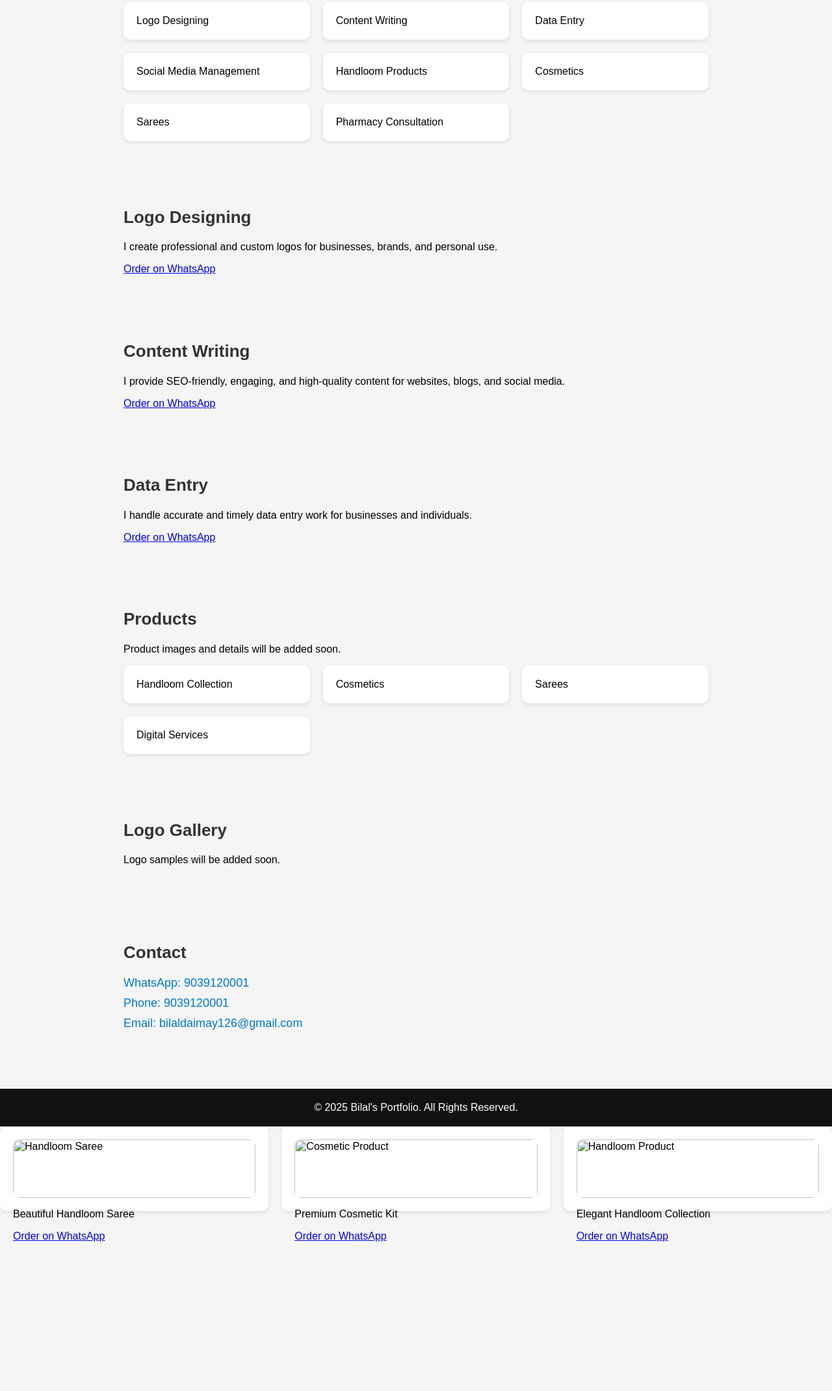
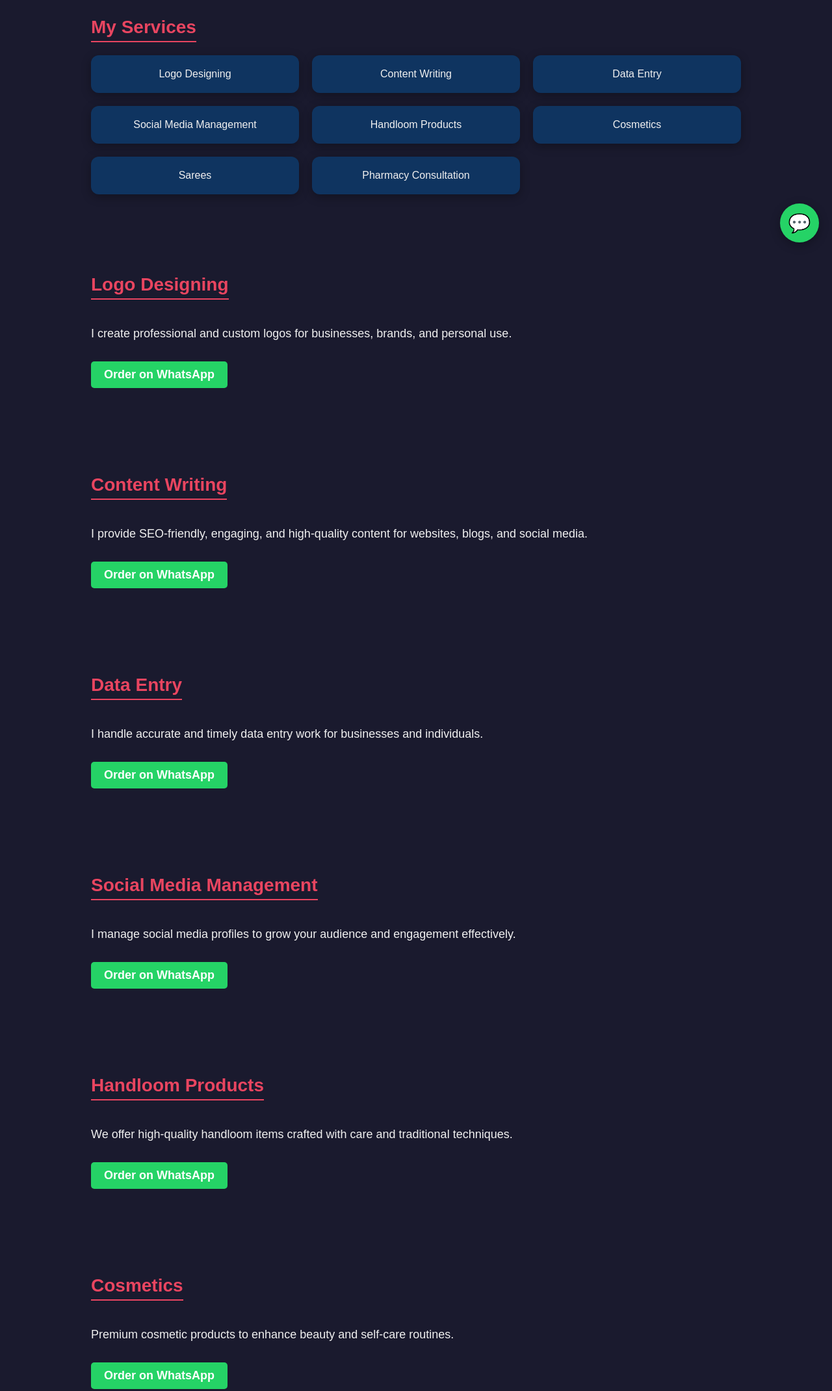
Before and after one commit to bilal1261/Bilal-s, a plain HTML site: page index.html in a window 1280 px wide. Shown: the part 407-2547 px from the top of the page at 65% size. Before the commit the page ends 2318 px from the top, so only its background shows below. Drawn offline with Linux system fonts and the light colour scheme.

Commit message:
Revamp portfolio layout and styles
Updated the styling and structure of the portfolio page, including new sections for services and products. Removed the old support link and added a floating WhatsApp button.

Signed-off-by: bilal1261 <zubindaimay126@gmail.com>

```diff
--- a/index.html
+++ b/index.html
@@ -1,6 +1,3 @@
-<a href="https://www.paypal.com/paypalme/YOURUSERNAME" target="_blank" class="support-btn">
-  Support / Sponsor Me
-</a>
 <!DOCTYPE html>
 <html lang="en">
 <head>
@@ -8,19 +5,128 @@
   <meta name="viewport" content="width=device-width, initial-scale=1.0" />
   <title>Bilal's Portfolio</title>
   <style>
-    body { margin: 0; font-family: Arial, sans-serif; background: #f5f5f5; }
-    header { background: #111; color: #fff; padding: 20px; text-align: center; font-size: 28px; }
-    section { padding: 40px 20px; max-width: 900px; margin: auto; }
-    h2 { color: #333; font-size: 26px; }
-    .grid { display: grid; grid-template-columns: repeat(auto-fit, minmax(250px, 1fr)); gap: 20px; }
-    .card { background: #fff; padding: 20px; border-radius: 10px; box-shadow: 0 2px 6px rgba(0,0,0,0.1); }
-    .contact a { display: block; margin: 10px 0; font-size: 18px; color: #0077cc; text-decoration: none; }
-    footer { text-align: center; padding: 20px; background: #111; color: #fff; margin-top: 40px; }
+    /* --- General Styles --- */
+    body {
+      margin: 0;
+      font-family: Arial, sans-serif;
+      background: #1a1a2e; /* dark blue background */
+      color: #f0f0f0;
+    }
+
+    a { text-decoration: none; }
+
+    header {
+      background: #162447;
+      color: #fff;
+      padding: 25px;
+      text-align: center;
+      font-size: 30px;
+      letter-spacing: 1px;
+    }
+
+    section {
+      padding: 50px 20px;
+      max-width: 1000px;
+      margin: auto;
+    }
+
+    h2 {
+      color: #e94560;
+      font-size: 28px;
+      margin-bottom: 20px;
+      border-bottom: 2px solid #e94560;
+      display: inline-block;
+      padding-bottom: 5px;
+    }
+
+    p { font-size: 18px; line-height: 1.6; }
+
+    .grid {
+      display: grid;
+      grid-template-columns: repeat(auto-fit, minmax(250px, 1fr));
+      gap: 20px;
+    }
+
+    .card {
+      background: #0f3460; /* card dark blue */
+      padding: 20px;
+      border-radius: 12px;
+      box-shadow: 0 4px 15px rgba(0,0,0,0.3);
+      text-align: center;
+      transition: transform 0.3s, box-shadow 0.3s, background 0.3s;
+    }
+
+    .card:hover {
+      transform: translateY(-5px);
+      box-shadow: 0 8px 25px rgba(0,0,0,0.5);
+      background: #53354a; /* card hover color */
+    }
+
+    .card img {
+      max-width: 100%;
+      border-radius: 10px;
+      margin-bottom: 10px;
+    }
+
+    .contact a, .order-btn, .support-btn {
+      display: inline-block;
+      margin: 10px 0;
+      font-size: 18px;
+      text-align: center;
+      border-radius: 5px;
+      padding: 10px 20px;
+      font-weight: bold;
+      transition: 0.3s;
+    }
+
+    .order-btn {
+      background: #25D366;
+      color: #fff;
+    }
+    .order-btn:hover { background: #128C7E; }
+
+    .support-btn {
+      background: #FF4500;
+      color: #fff;
+    }
+    .support-btn:hover { background: #e03e00; }
+
+    .contact a { color: #00aaff; }
+
+    footer {
+      text-align: center;
+      padding: 25px;
+      background: #162447;
+      color: #fff;
+      margin-top: 40px;
+    }
+
+    /* --- Floating WhatsApp Button --- */
+    .whatsapp-float {
+      position: fixed;
+      bottom: 20px;
+      right: 20px;
+      background: #25D366;
+      color: #fff;
+      border-radius: 50%;
+      width: 60px;
+      height: 60px;
+      display: flex;
+      justify-content: center;
+      align-items: center;
+      font-size: 28px;
+      box-shadow: 0 4px 15px rgba(0,0,0,0.3);
+      z-index: 100;
+      transition: transform 0.3s;
+    }
+    .whatsapp-float:hover { transform: scale(1.1); }
   </style>
 </head>
 <body>
+
 <header>Bilal's Portfolio</header>
 
+<!-- About Me -->
 <section>
   <h2>About Me</h2>
   <p>Hello! I am Bilal — a multi‑skilled professional offering services in logo design, content writing,
@@ -28,105 +134,111 @@
      high‑quality products and digital services in one place.</p>
 </section>
 
+<!-- My Services -->
 <section>
   <h2>My Services</h2>
   <div class="grid">
-    <div class="card">
-      <a href="#service-logo" style="text-decoration:none; color:inherit;">Logo Designing</a>
-    </div>
-    <div class="card">
-      <a href="#service-content" style="text-decoration:none; color:inherit;">Content Writing</a>
-    </div>
-    <div class="card">
-      <a href="#service-dataentry" style="text-decoration:none; color:inherit;">Data Entry</a>
-    </div>
-    <div class="card">
-      <a href="#service-socialmedia" style="text-decoration:none; color:inherit;">Social Media Management</a>
-    </div>
-    <div class="card">
-      <a href="#service-handloom" style="text-decoration:none; color:inherit;">Handloom Products</a>
-    </div>
-    <div class="card">
-      <a href="#service-cosmetics" style="text-decoration:none; color:inherit;">Cosmetics</a>
-    </div>
-    <div class="card">
-      <a href="#service-sarees" style="text-decoration:none; color:inherit;">Sarees</a>
-    </div>
-    <div class="card">
-      <a href="#service-pharmacy" style="text-decoration:none; color:inherit;">Pharmacy Consultation</a>
-    </div>
+    <div class="card"><a href="#service-logo" style="color:inherit;">Logo Designing</a></div>
+    <div class="card"><a href="#service-content" style="color:inherit;">Content Writing</a></div>
+    <div class="card"><a href="#service-dataentry" style="color:inherit;">Data Entry</a></div>
+    <div class="card"><a href="#service-socialmedia" style="color:inherit;">Social Media Management</a></div>
+    <div class="card"><a href="#service-handloom" style="color:inherit;">Handloom Products</a></div>
+    <div class="card"><a href="#service-cosmetics" style="color:inherit;">Cosmetics</a></div>
+    <div class="card"><a href="#service-sarees" style="color:inherit;">Sarees</a></div>
+    <div class="card"><a href="#service-pharmacy" style="color:inherit;">Pharmacy Consultation</a></div>
   </div>
 </section>
+
+<!-- Service Details -->
 <section id="service-logo">
   <h2>Logo Designing</h2>
   <p>I create professional and custom logos for businesses, brands, and personal use.</p>
-  <a href="https://wa.me/919039120001?text=Hello%20Bilal,%20I%20want%20a%20logo%20design"
-     target="_blank" class="order-btn">Order on WhatsApp</a>
+  <a href="https://wa.me/919039120001?text=Hello%20Bilal,%20I%20want%20a%20logo%20design" target="_blank" class="order-btn">Order on WhatsApp</a>
 </section>
 
 <section id="service-content">
   <h2>Content Writing</h2>
   <p>I provide SEO-friendly, engaging, and high-quality content for websites, blogs, and social media.</p>
-  <a href="https://wa.me/919039120001?text=Hello%20Bilal,%20I%20want%20content%20writing"
-     target="_blank" class="order-btn">Order on WhatsApp</a>
+  <a href="https://wa.me/919039120001?text=Hello%20Bilal,%20I%20want%20content%20writing" target="_blank" class="order-btn">Order on WhatsApp</a>
 </section>
 
 <section id="service-dataentry">
   <h2>Data Entry</h2>
   <p>I handle accurate and timely data entry work for businesses and individuals.</p>
-  <a href="https://wa.me/919039120001?text=Hello%20Bilal,%20I%20want%20data%20entry%20services"
-     target="_blank" class="order-btn">Order on WhatsApp</a>
+  <a href="https://wa.me/919039120001?text=Hello%20Bilal,%20I%20want%20data%20entry%20services" target="_blank" class="order-btn">Order on WhatsApp</a>
 </section>
 
-<!-- Repeat similar sections for Social Media, Handloom, Cosmetics, Sarees, Pharmacy -->
+<section id="service-socialmedia">
+  <h2>Social Media Management</h2>
+  <p>I manage social media profiles to grow your audience and engagement effectively.</p>
+  <a href="https://wa.me/919039120001?text=Hello%20Bilal,%20I%20want%20social%20media%20services" target="_blank" class="order-btn">Order on WhatsApp</a>
+</section>
+
+<section id="service-handloom">
+  <h2>Handloom Products</h2>
+  <p>We offer high-quality handloom items crafted with care and traditional techniques.</p>
+  <a href="https://wa.me/919039120001?text=Hello%20Bilal,%20I%20want%20handloom%20products" target="_blank" class="order-btn">Order on WhatsApp</a>
+</section>
+
+<section id="service-cosmetics">
+  <h2>Cosmetics</h2>
+  <p>Premium cosmetic products to enhance beauty and self-care routines.</p>
+  <a href="https://wa.me/919039120001?text=Hello%20Bilal,%20I%20want%20cosmetics" target="_blank" class="order-btn">Order on WhatsApp</a>
+</section>
+
+<section id="service-sarees">
+  <h2>Sarees</h2>
+  <p>Elegant sarees in various designs and fabrics for every occasion.</p>
+  <a href="https://wa.me/919039120001?text=Hello%20Bilal,%20I%20want%20sarees" target="_blank" class="order-btn">Order on WhatsApp</a>
+</section>
+
+<section id="service-pharmacy">
+  <h2>Pharmacy Consultation</h2>
+  <p>Expert pharmacy guidance and consultation for personal and business needs.</p>
+  <a href="https://wa.me/919039120001?text=Hello%20Bilal,%20I%20want%20pharmacy%20consultation" target="_blank" class="order-btn">Order on WhatsApp</a>
+</section>
+
+<!-- Products Section -->
 <section>
   <h2>Products</h2>
-    <p>Product images and details will be added soon.</p>
   <div class="grid">
-      <div class="card">Handloom Collection</div>
-      <div class="card">Cosmetics</div>
-      <div class="card">Sarees</div>
-      <div class="card">Digital Services</div>
+    <div class="card">
+      <img src="images/saree1.jpg" alt="Handloom Saree">
+      <p>Beautiful Handloom Saree</p>
+      <a href="https://wa.me/919039120001?text=Hello%20Bilal,%20I%20want%20this%20Saree" target="_blank" class="order-btn">Order on WhatsApp</a>
+    </div>
+    <div class="card">
+      <img src="images/cosmetic1.jpg" alt="Cosmetic Product">
+      <p>Premium Cosmetic Kit</p>
+      <a href="https://wa.me/919039120001?text=Hello%20Bilal,%20I%20want%20this%20Cosmetic%20Kit" target="_blank" class="order-btn">Order on WhatsApp</a>
+    </div>
+    <div class="card">
+      <img src="images/handloom1.jpg" alt="Handloom Product">
+      <p>Elegant Handloom Collection</p>
+      <a href="https://wa.me/919039120001?text=Hello%20Bilal,%20I%20want%20this%20Handloom%20Collection" target="_blank" class="order-btn">Order on WhatsApp</a>
+    </div>
   </div>
 </section>
 
+<!-- Logo Gallery -->
 <section>
   <h2>Logo Gallery</h2>
   <p>Logo samples will be added soon.</p>
 </section>
 
+<!-- Contact Section -->
 <section class="contact">
   <h2>Contact</h2>
   <a href="https://wa.me/919039120001" target="_blank">WhatsApp: 9039120001</a>
   <a href="tel:9039120001">Phone: 9039120001</a>
   <a href="mailto:bilaldaimay126@gmail.com">Email: bilaldaimay126@gmail.com</a>
+  <a href="https://www.paypal.com/paypalme/YOURUSERNAME" target="_blank" class="support-btn">Support / Sponsor Me</a>
 </section>
 
 <footer>© 2025 Bilal's Portfolio. All Rights Reserved.</footer>
+
+<!-- Floating WhatsApp Button -->
+<a href="https://wa.me/919039120001" target="_blank" class="whatsapp-float">💬</a>
+
 </body>
 </html>
-<div class="grid">
-  <!-- Product 1 -->
-  <div class="card">
-    <img src="images/saree1.jpg" alt="Handloom Saree" style="width:100%; border-radius:10px;">
-    <p>Beautiful Handloom Saree</p>
-    <a href="https://wa.me/919039120001?text=Hello Bilal, I want to order this Saree"
-       target="_blank" class="order-btn">Order on WhatsApp</a>
-  </div>
-
-  <!-- Product 2 -->
-  <div class="card">
-    <img src="images/cosmetic1.jpg" alt="Cosmetic Product" style="width:100%; border-radius:10px;">
-    <p>Premium Cosmetic Kit</p>
-    <a href="https://wa.me/919039120001?text=Hello Bilal, I want to order this Cosmetic Kit"
-       target="_blank" class="order-btn">Order on WhatsApp</a>
-  </div>
-
-  <!-- Product 3 -->
-  <div class="card">
-    <img src="images/handloom1.jpg" alt="Handloom Product" style="width:100%; border-radius:10px;">
-    <p>Elegant Handloom Collection</p>
-    <a href="https://wa.me/919039120001?text=Hello Bilal, I want to order this Handloom Collection"
-       target="_blank" class="order-btn">Order on WhatsApp</a>
-  </div>
-</div>
```
Lines whose indentation alone changed are shown as unchanged.
